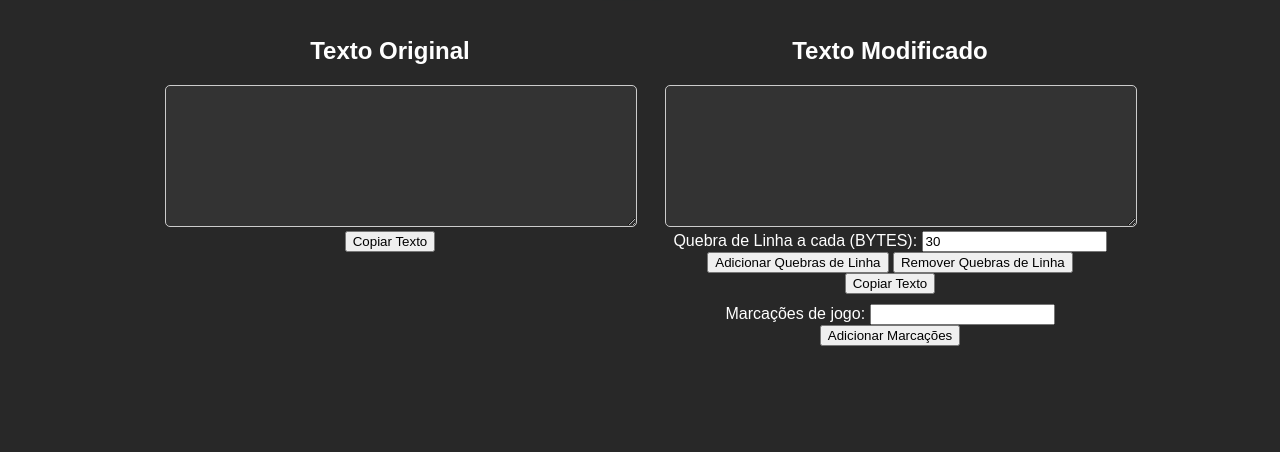
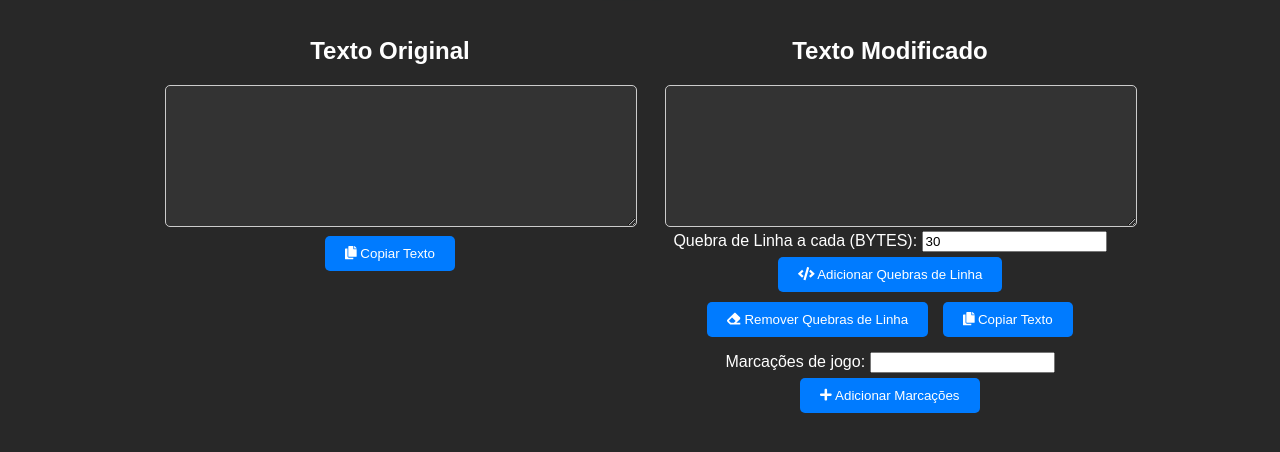
Before and after one commit to LOBO-NINTENDISTA/CONTADOR, a plain HTML site: page index.html in a window 1280 px wide. Shown: the part 110-562 px from the top of the page. Drawn offline with Linux system fonts and the light colour scheme.

Commit message:
index.html
Contador de caracteres

```diff
--- a/index.html
+++ b/index.html
@@ -3,6 +3,7 @@
 <head>
 <meta charset="UTF-8">
 <meta name="viewport" content="width=device-width, initial-scale=1.0">
+<link rel="stylesheet" href="https://cdnjs.cloudflare.com/ajax/libs/font-awesome/5.15.3/css/all.min.css">
 <style>
   body {
     background-color: #282828;
@@ -41,6 +42,22 @@
     color: white;
   }
 
+  /* Estilização dos botões */
+  .button {
+    padding: 10px 20px;
+    margin: 5px; /* Espaço entre os botões */
+    background-color: #007BFF; /* Cor de fundo */
+    color: white; /* Cor do texto */
+    border: none;
+    border-radius: 5px;
+    cursor: pointer;
+    transition: background-color 0.3s ease; /* Efeito de transição suave */
+  }
+
+  .button:hover {
+    background-color: #0056b3; /* Cor de fundo ao passar o mouse */
+  }
+
   .output {
     margin-top: 10px;
     color: #0f0;
@@ -51,7 +68,8 @@
     margin-top: 10px;
     text-align: center; /* Centraliza o botão */
   }
-    .neon-text {
+
+  .neon-text {
     font-size: 10px;
     color: #00fff6; /* Cor verde neon. Você pode ajustar essa cor conforme necessário. */
     text-shadow: 0 0 10px #00fff6, 0 0 20px #00fff6, 0 0 30px #00fff6; /* Efeito de brilho neon. */
@@ -63,34 +81,35 @@
   <div class="header">
     CONTADOR DE CARACTERES PARA TRADUZIR JOGOS
     <div>ROMHACK</div>
-	<div class="neon-text">LOBO NINTENDISTA</div>
+    <div class="neon-text">LOBO NINTENDISTA</div>
   </div>
   <div class="container">
     <div class="textbox-container">
       <h2>Texto Original</h2>
       <textarea id="textbox1" class="textbox" rows="8" cols="30" oninput="countCharacters(1)"></textarea>
-      <div>
-        <button onclick="copyText(1)">Copiar Texto</button>
+      <div class="button-container">
+        <button class="button" onclick="copyText(1)"><i class="fas fa-copy"></i> Copiar Texto</button>
         <div class="output" id="output1"></div>
       </div>
     </div>
     <div class="textbox-container">
       <h2>Texto Modificado</h2>
       <textarea id="textbox2" class="textbox" rows="8" cols="30" oninput="countCharacters(2)"></textarea>
-      <div>
+      <div class="button-container">
         <label for="lineBreakInterval">Quebra de Linha a cada (BYTES):</label>
         <input type="number" id="lineBreakInterval" value="30"> <!-- Valor padrão de 50 caracteres -->
-        <button onclick="addLineBreaks()">Adicionar Quebras de Linha</button>
-        <button onclick="removeLineBreaks()">Remover Quebras de Linha</button>
-        <button onclick="copyText(2)">Copiar Texto</button>
+        <button class="button" onclick="addLineBreaks()"><i class="fas fa-code"></i> Adicionar Quebras de Linha</button>
+        <button class="button" onclick="removeLineBreaks()"><i class="fas fa-eraser"></i> Remover Quebras de Linha</button>
+        <button class="button" onclick="copyText(2)"><i class="fas fa-copy"></i> Copiar Texto</button>
         <div class="output" id="output2"></div>
         <label for="specialCharacter">Marcações de jogo:</label>
         <input type="text" id="specialCharacter" value=""> <!-- Pode ser qualquer caractere desejado -->
-        <button onclick="addSpecialCharacter()">Adicionar Marcações</button>
+        <button class="button" onclick="addSpecialCharacter()"><i class="fas fa-plus"></i> Adicionar Marcações</button>
       </div>
     </div>
   </div>
 
+<script src="https://cdnjs.cloudflare.com/ajax/libs/font-awesome/5.15.3/js/all.min.js"></script>
 <script>
   function countCharacters(textboxNumber) {
     const textboxId = `textbox${textboxNumber}`;
```
